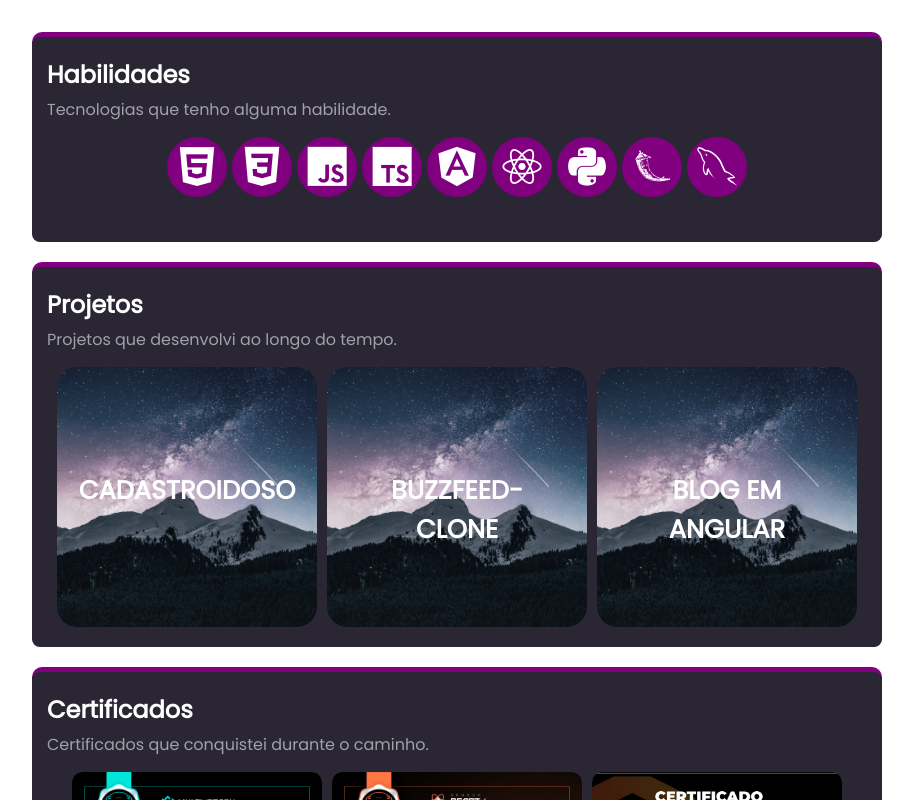
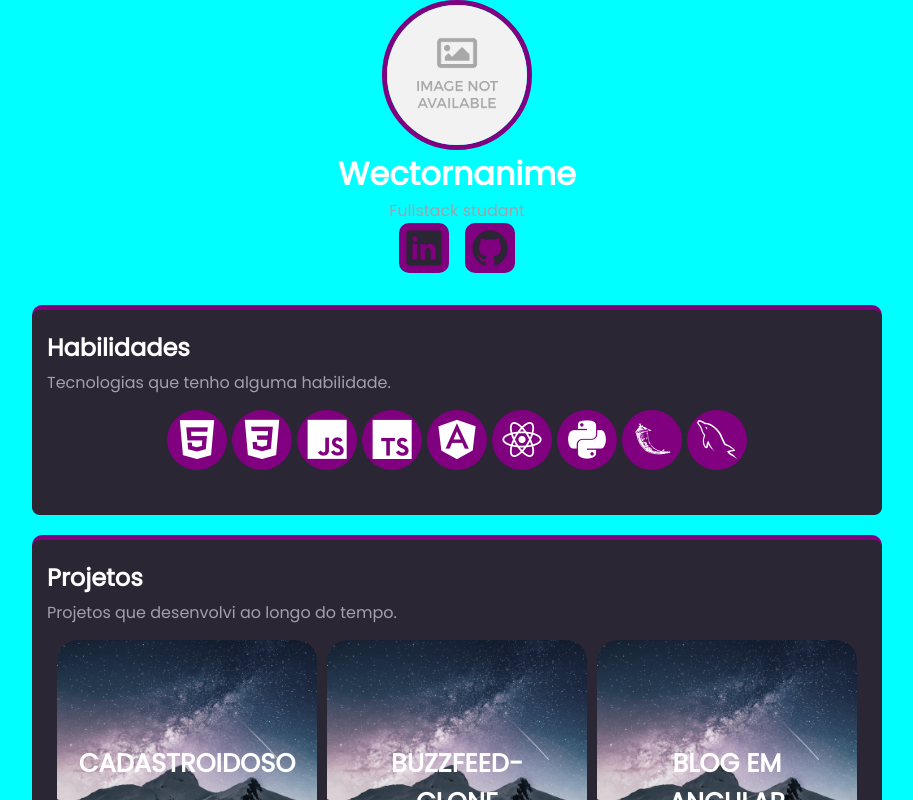
Before and after one commit to Wectornanime/wectornanime.site-react, a React (Vite) app: page / in a window 1280 px wide. Shown: the top 800 px of the page, without its empty margins (183-1096 px from the left). Built offline with nearby package versions, Linux system fonts and the light colour scheme.

Commit message:
upadate project

```diff
--- a/src/components/SocialMedia.css
+++ b/src/components/SocialMedia.css
@@ -1,4 +1,4 @@
-li {
+.social-media {
     width: 50px;
     height: 50px;
     padding: 10px;
@@ -9,14 +9,14 @@ li {
     border-radius: 10px;
 }
 
-li > a {
+.social-media > a {
     font-size: 40px;
     display: flex;
     justify-content: center;
     align-items: center;
 }
 
-ion-icon {
+.social-media > a > ion-icon {
     font-size: 100%;
     color: var(--container-color);
 }
--- a/src/components/SocialMedia.tsx
+++ b/src/components/SocialMedia.tsx
@@ -7,7 +7,7 @@ interface SocialMediaProps {
 
 export default function SocialMedia(props:SocialMediaProps) {
     return (
-        <li>
+        <li className="social-media">
             <a href={props.url} target="_blank" rel="noreferrer">
                 <ion-icon name={props.icon}></ion-icon>
             </a>
--- a/src/index.css
+++ b/src/index.css
@@ -19,3 +19,7 @@
     --container-color: #2A2634;
     --container-decoration-color: purple;
 }
+
+html {
+    background-color: aqua;
+}
--- a/src/main.tsx
+++ b/src/main.tsx
@@ -3,8 +3,27 @@ import ReactDOM from 'react-dom/client'
 import App from './App.tsx'
 import './index.css'
 
+import Header from './components/Header.tsx'
+import SocialMedia from './components/SocialMedia.tsx'
+
 ReactDOM.createRoot(document.getElementById('root')!).render(
   <React.StrictMode>
+    <Header
+    name="Wectornanime"
+    subName="Fullstack studant"
+    imageURL="images/no-image.png"
+    >
+      <SocialMedia
+      icon="logo-linkedin"
+      url="https://linkedin.com/in/wectornanime-nascimento"
+      />
+
+      <SocialMedia
+      icon="logo-github"
+      url="https://github.com/wectornanime"
+      />
+
+    </Header>
     <App />
   </React.StrictMode>,
 )
```
